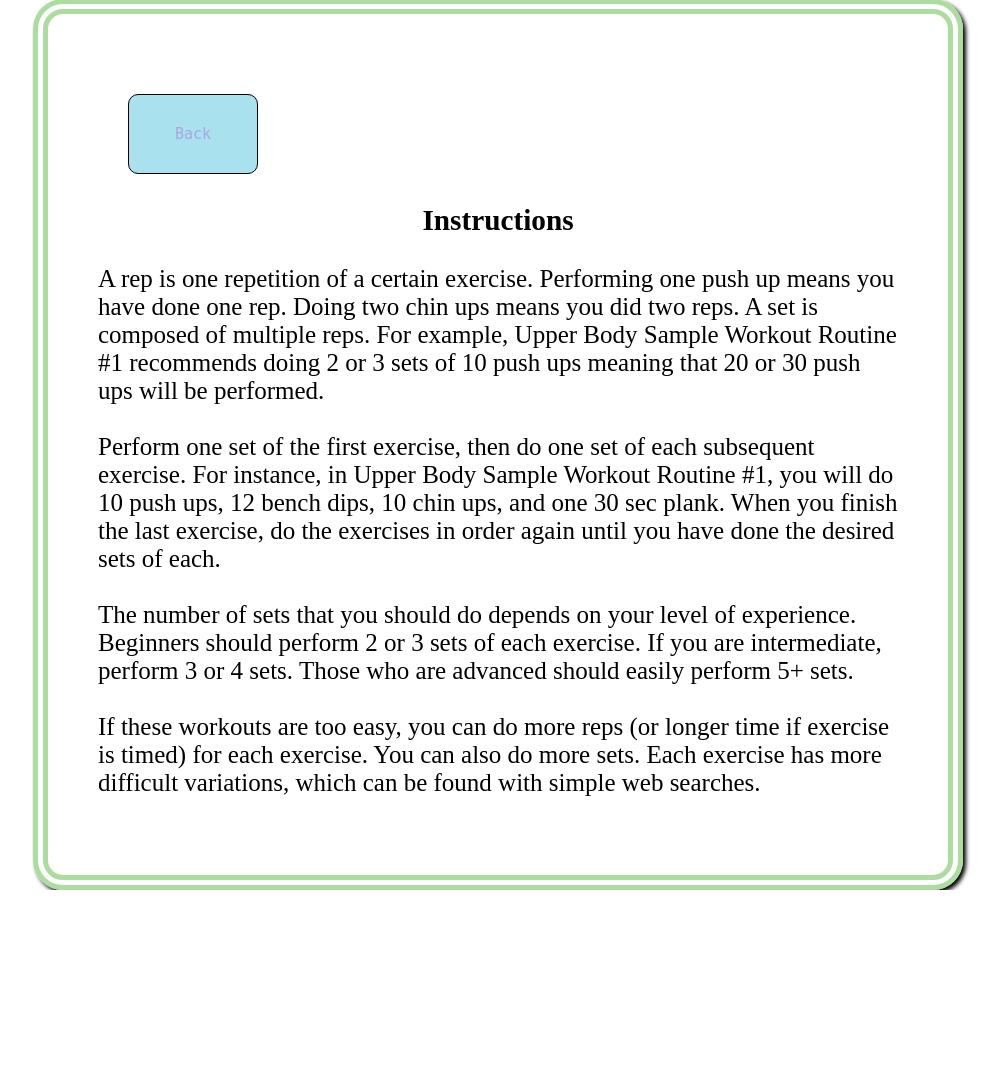
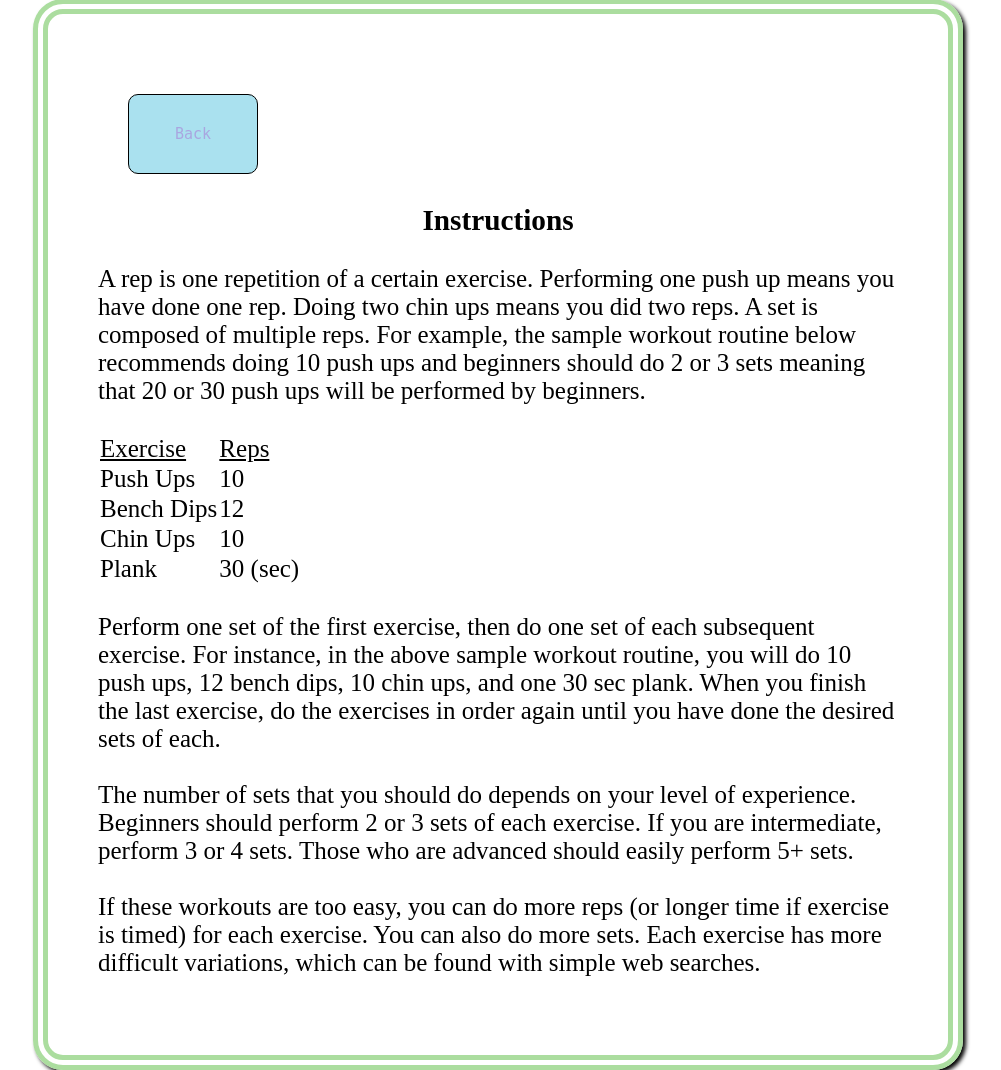
Before and after one commit to laurenlindsey1/endurance, a Python web app: template templates/instructions.html in a window 1280 px wide. Shown: the part 201-1271 px from the top of the page, without its empty margins (217-1218 px from the left). Before the commit the page ends 1091 px from the top, so only its background shows below. Run offline with Jinja, Linux system fonts and the light colour scheme; the template is opened without the code that fills it, so the values that code supplies are empty.

Commit message:
edited HTML and added table in instructions page

```diff
--- a/templates/instructions.html
+++ b/templates/instructions.html
@@ -26,8 +26,30 @@
     <span class="textbody">
             <div><button class = "back"><a href="/workouts">Back</a></button>
               <h3>Instructions</h3><br>
-                <p>A rep is one repetition of a certain exercise. Performing one push up means you have done one rep. Doing two chin ups means you did two reps. A set is composed of multiple reps. For example, Upper Body Sample Workout Routine #1 recommends doing 2 or 3 sets of 10 push ups meaning that 20 or 30 push ups will be performed.</p><br>
-                <p>Perform one set of the first exercise, then do one set of each subsequent exercise. For instance, in Upper Body Sample Workout Routine #1, you will do 10 push ups, 12 bench dips, 10 chin ups, and one 30 sec plank. When you finish the last exercise, do the exercises in order again until you have done the desired sets of each.</p><br>
+                <p>A rep is one repetition of a certain exercise. Performing one push up means you have done one rep. Doing two chin ups means you did two reps. A set is composed of multiple reps. For example, the sample workout routine below recommends doing 10 push ups and beginners should do 2 or 3 sets meaning that 20 or 30 push ups will be performed by beginners.</p><br>
+                <table>
+                    <tr>
+                      <span class="bolded">  <td><u>Exercise</td>
+                        <td><u>Reps</td> </span>
+                    </tr>
+                    <tr>
+                        <td>Push Ups</td>
+                        <td>10</td>
+                    </tr>
+                    <tr>
+                        <td>Bench Dips</td>
+                        <td>12</td>
+                    </tr>
+                    <tr>
+                        <td>Chin Ups</td>
+                        <td>10</td>
+                    </tr>
+                    <tr>
+                        <td>Plank</td>
+                        <td>30 (sec)</td>
+                    </tr>
+                  </table></br>
+                <p>Perform one set of the first exercise, then do one set of each subsequent exercise. For instance, in the above sample workout routine, you will do 10 push ups, 12 bench dips, 10 chin ups, and one 30 sec plank. When you finish the last exercise, do the exercises in order again until you have done the desired sets of each.</p><br>
                 <p>The number of sets that you should do depends on your level of experience. Beginners should perform 2 or 3 sets of each exercise. If you are intermediate, perform 3 or 4 sets. Those who are advanced should easily perform 5+ sets.</p><br>
                 <p>If these workouts are too easy, you can do more reps (or longer time if exercise is timed) for each exercise. You can also do more sets. Each exercise has more difficult variations, which can be found with simple web searches.</p><br>
             </div>
--- a/templates/supplies.html
+++ b/templates/supplies.html
@@ -29,7 +29,7 @@
     <h3>Recommended Supplies for our Sample Routines:</h3>
         <ul>
             <li><a href="https://www.google.com/search?rlz=1C1CHBF_enUS753US753&biw=1536&bih=759&tbm=isch&sa=1&q=pull+up+bar&oq=pull+up+bar&gs_l=psy-ab.3..0l4.420478.423816.0.424227.11.11.0.0.0.0.90.861.11.11.0....0...1.1.64.psy-ab..0.11.855...0i67k1.v_a9iRFdypo" target="_blank">Pull Up Bar</a></li>
-            <li>Elevated Platform(ex: Sturdy Chair)</li>
+            <li>Elevated Platform (ex: Sturdy Chair)</li>
             <li><a href="https://www.google.com/search?rlz=1C1CHBF_enUS753US753&biw=1536&bih=759&tbm=isch&sa=1&q=dip+bar&oq=dip+bar&gs_l=psy-ab.3..0i67k1j0l3.12144.12759.0.13049.3.3.0.0.0.0.92.259.3.3.0....0...1.1.64.psy-ab..0.3.257.2rn54rM-kks" target="_blank">Dip Bar</a></li>
           <br>
         </ul>
```
